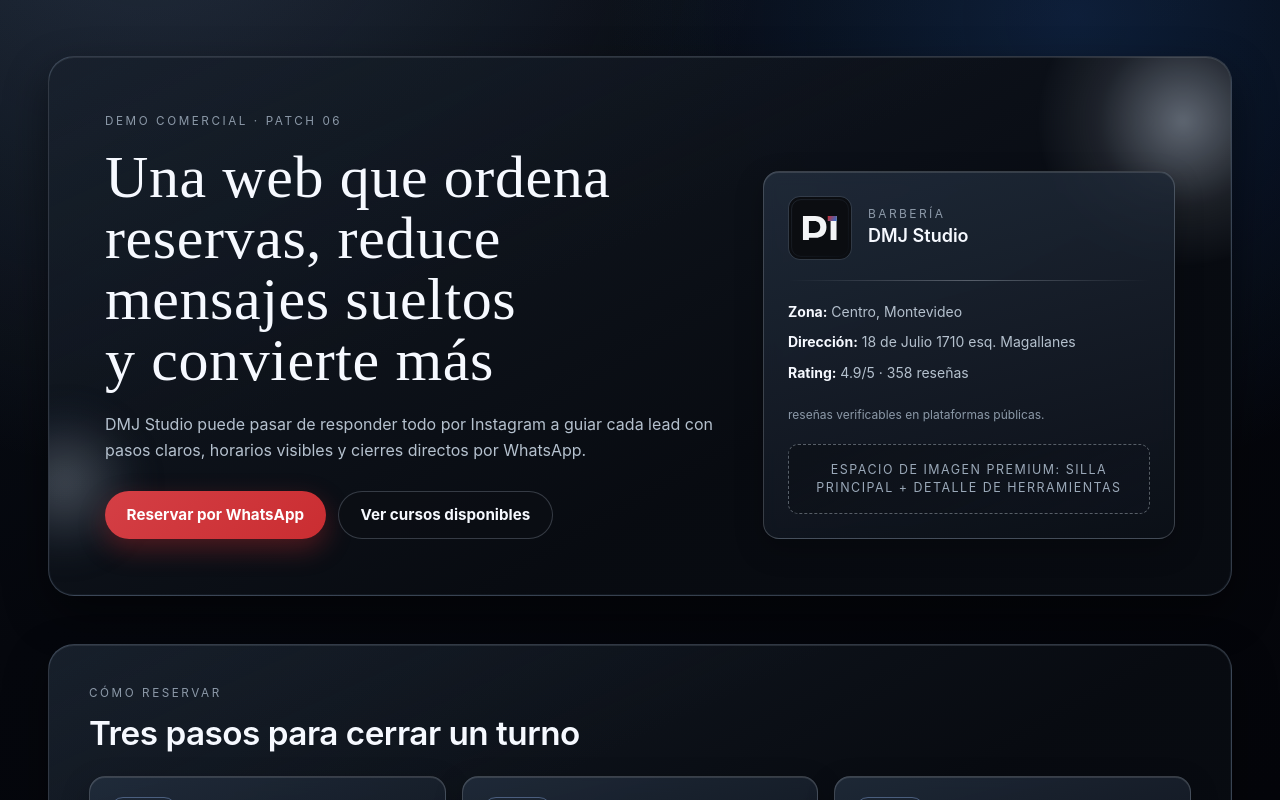
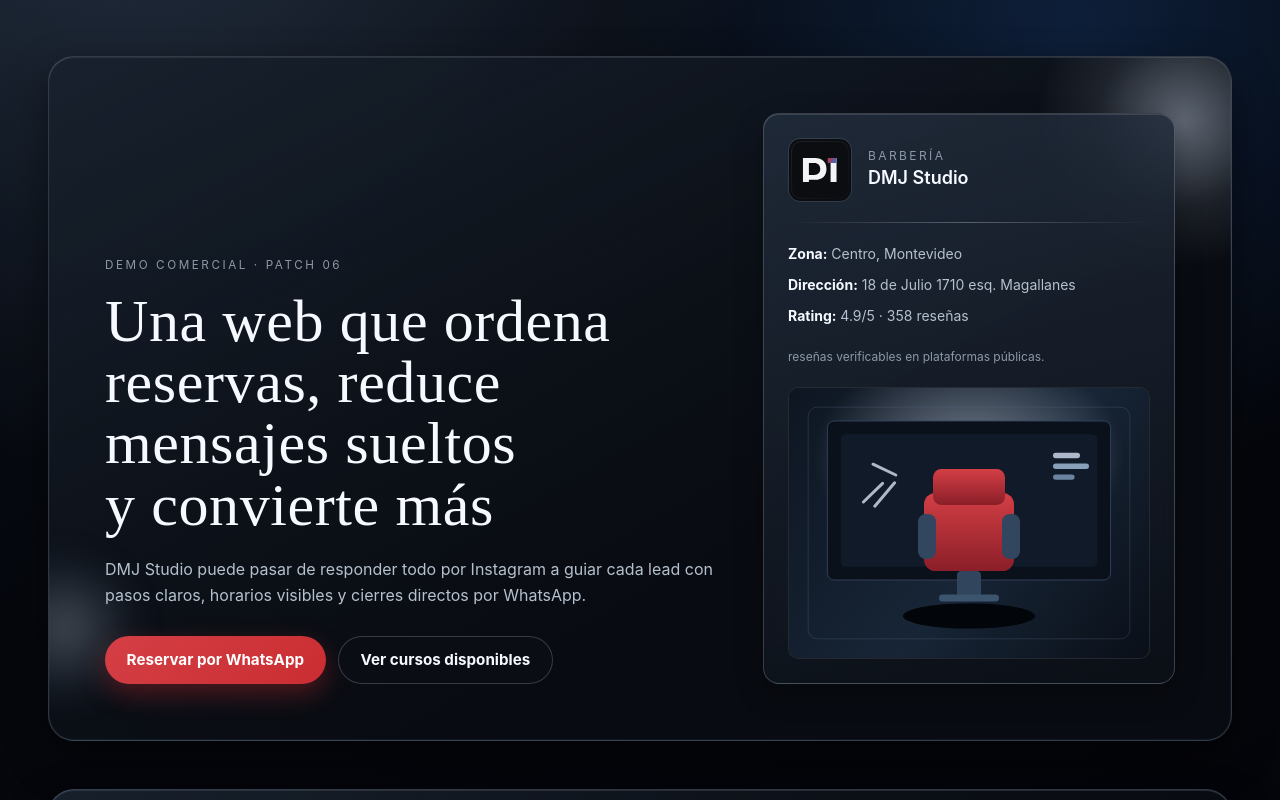
Before and after one commit to Daegon13/dmj-studio-demo, a Next.js app: page / in a window 1280 px wide. Shown: the top 800 px of the page. Built offline with nearby package versions, Linux system fonts and the light colour scheme.

Commit message:
feat: add reusable hero section with robust image fallback

```diff
--- a/app/page.tsx
+++ b/app/page.tsx
@@ -1,4 +1,4 @@
-import Image from "next/image";
+import { HeroSection } from "@/src/components/landing/HeroSection";
 import { brand } from "@/src/data/brand";
 
 const slotClassByStatus: Record<(typeof brand.availability.slots)[number]["status"], string> = {
@@ -10,76 +10,7 @@
 export default function Home() {
   return (
     <main className="shell space-y-7 py-6 pb-32 sm:space-y-10 sm:py-10 sm:pb-10 lg:space-y-12 lg:py-14">
-      <section className="hero card-premium relative overflow-hidden p-6 sm:p-10 lg:p-14">
-        <div className="spotlight pointer-events-none absolute -right-24 -top-20 h-72 w-72 rounded-full" />
-        <div className="chrome-haze pointer-events-none absolute -left-16 bottom-8 h-40 w-40 rounded-full" />
-
-        <div className="relative z-10 grid gap-8 lg:grid-cols-[1.2fr_0.8fr] lg:items-end lg:gap-10">
-          <article className="animate-enter-1">
-            <p className="eyebrow">{brand.hero.eyebrow}</p>
-            <h1 className="heading-display mt-4 text-balance text-4xl leading-[1.02] text-[var(--color-title)] sm:text-5xl lg:text-6xl">
-              {brand.hero.title}
-            </h1>
-            <p className="mt-5 max-w-2xl text-pretty text-sm leading-relaxed text-[var(--color-text-soft)] sm:text-base">
-              {brand.hero.description}
-            </p>
-
-            <div className="mt-7 flex flex-col gap-3 sm:flex-row sm:flex-wrap">
-              <a
-                href={brand.contact.whatsappUrl}
-                target="_blank"
-                rel="noopener noreferrer"
-                className="btn btn-primary"
-              >
-                {brand.contact.whatsappLabel}
-              </a>
-              <a
-                href={brand.contact.coursesUrl}
-                target="_blank"
-                rel="noopener noreferrer"
-                className="btn btn-secondary"
-              >
-                {brand.hero.secondaryCtaLabel}
-              </a>
-            </div>
-          </article>
-
-          <aside className="glass-panel animate-enter-2 space-y-5 p-5 sm:p-6">
-            <div className="flex items-center gap-4">
-              <Image
-                src={brand.placeholders.logo}
-                alt={`Logo placeholder de ${brand.name}`}
-                width={64}
-                height={64}
-                className="rounded-xl border border-white/10"
-                priority
-              />
-              <div>
-                <p className="text-xs uppercase tracking-[0.2em] text-[var(--color-muted)]">{brand.businessLine}</p>
-                <p className="text-lg font-semibold text-[var(--color-title)]">{brand.name}</p>
-              </div>
-            </div>
-
-            <div className="divider" />
-
-            <ul className="space-y-2 text-sm leading-relaxed text-[var(--color-text-soft)]">
-              <li>
-                <strong className="text-[var(--color-title)]">Zona:</strong> {brand.zone}
-              </li>
-              <li>
-                <strong className="text-[var(--color-title)]">Dirección:</strong> {brand.address}
-              </li>
-              <li>
-                <strong className="text-[var(--color-title)]">Rating:</strong> {brand.socialProof.rating}/5 ·{" "}
-                {brand.socialProof.reviewsCount} reseñas
-              </li>
-            </ul>
-
-            <p className="text-xs leading-relaxed text-[var(--color-muted)]">{brand.socialProof.note}.</p>
-            <p className="placeholder-frame">{brand.placeholders.heroFrame}</p>
-          </aside>
-        </div>
-      </section>
+      <HeroSection />
 
       <section className="card-premium animate-enter-2 p-6 sm:p-8 lg:p-10">
         <p className="eyebrow">Cómo reservar</p>
--- /dev/null
+++ b/src/components/landing/HeroSection.tsx
@@ -0,0 +1,97 @@
+"use client";
+
+import { useState } from "react";
+import Image from "next/image";
+import { brand } from "@/src/data/brand";
+
+export function HeroSection() {
+  const [showImageFallback, setShowImageFallback] = useState(false);
+
+  return (
+    <section className="hero card-premium relative overflow-hidden p-6 sm:p-10 lg:p-14">
+      <div className="spotlight pointer-events-none absolute -right-24 -top-20 h-72 w-72 rounded-full" />
+      <div className="chrome-haze pointer-events-none absolute -left-16 bottom-8 h-40 w-40 rounded-full" />
+
+      <div className="relative z-10 grid gap-8 lg:grid-cols-[1.2fr_0.8fr] lg:items-end lg:gap-10">
+        <article className="animate-enter-1">
+          <p className="eyebrow">{brand.hero.eyebrow}</p>
+          <h1 className="heading-display mt-4 text-balance text-4xl leading-[1.02] text-[var(--color-title)] sm:text-5xl lg:text-6xl">
+            {brand.hero.title}
+          </h1>
+          <p className="mt-5 max-w-2xl text-pretty text-sm leading-relaxed text-[var(--color-text-soft)] sm:text-base">
+            {brand.hero.description}
+          </p>
+
+          <div className="mt-7 flex flex-col gap-3 sm:flex-row sm:flex-wrap">
+            <a
+              href={brand.contact.whatsappUrl}
+              target="_blank"
+              rel="noopener noreferrer"
+              className="btn btn-primary"
+            >
+              {brand.contact.whatsappLabel}
+            </a>
+            <a
+              href={brand.contact.coursesUrl}
+              target="_blank"
+              rel="noopener noreferrer"
+              className="btn btn-secondary"
+            >
+              {brand.hero.secondaryCtaLabel}
+            </a>
+          </div>
+        </article>
+
+        <aside className="glass-panel animate-enter-2 space-y-5 p-5 sm:p-6">
+          <div className="flex items-center gap-4">
+            <Image
+              src={brand.placeholders.logo}
+              alt={`Logo placeholder de ${brand.name}`}
+              width={64}
+              height={64}
+              className="rounded-xl border border-white/10"
+              priority
+            />
+            <div>
+              <p className="text-xs uppercase tracking-[0.2em] text-[var(--color-muted)]">{brand.businessLine}</p>
+              <p className="text-lg font-semibold text-[var(--color-title)]">{brand.name}</p>
+            </div>
+          </div>
+
+          <div className="divider" />
+
+          <ul className="space-y-2 text-sm leading-relaxed text-[var(--color-text-soft)]">
+            <li>
+              <strong className="text-[var(--color-title)]">Zona:</strong> {brand.zone}
+            </li>
+            <li>
+              <strong className="text-[var(--color-title)]">Dirección:</strong> {brand.address}
+            </li>
+            <li>
+              <strong className="text-[var(--color-title)]">Rating:</strong> {brand.socialProof.rating}/5 · {" "}
+              {brand.socialProof.reviewsCount} reseñas
+            </li>
+          </ul>
+
+          <p className="text-xs leading-relaxed text-[var(--color-muted)]">{brand.socialProof.note}.</p>
+
+          <div className="overflow-hidden rounded-[var(--radius-sm)] border border-white/10 bg-[rgba(12,16,23,0.7)]">
+            {showImageFallback ? (
+              <p className="placeholder-frame">{brand.hero.imageFallbackText}</p>
+            ) : (
+              <Image
+                src={brand.hero.imageUrl}
+                alt={brand.hero.imageAlt}
+                width={1200}
+                height={900}
+                className="h-auto w-full object-cover"
+                sizes="(min-width: 1024px) 32vw, 100vw"
+                onError={() => setShowImageFallback(true)}
+              />
+            )}
+          </div>
+        </aside>
+      </div>
+    </section>
+  );
+}
--- a/src/data/brand.ts
+++ b/src/data/brand.ts
@@ -24,6 +24,9 @@
     description:
       "DMJ Studio puede pasar de responder todo por Instagram a guiar cada lead con pasos claros, horarios visibles y cierres directos por WhatsApp.",
     secondaryCtaLabel: "Ver cursos disponibles",
+    imageUrl: "/brand/hero-main.svg",
+    imageAlt: "Silla principal de DMJ Studio con espejo y herramientas de barbería",
+    imageFallbackText: "Imagen no disponible temporalmente: vista principal del estudio",
   },
   bookingSteps: [
     {
```
Also changed, not shown: public/brand/hero-main.svg (added).
